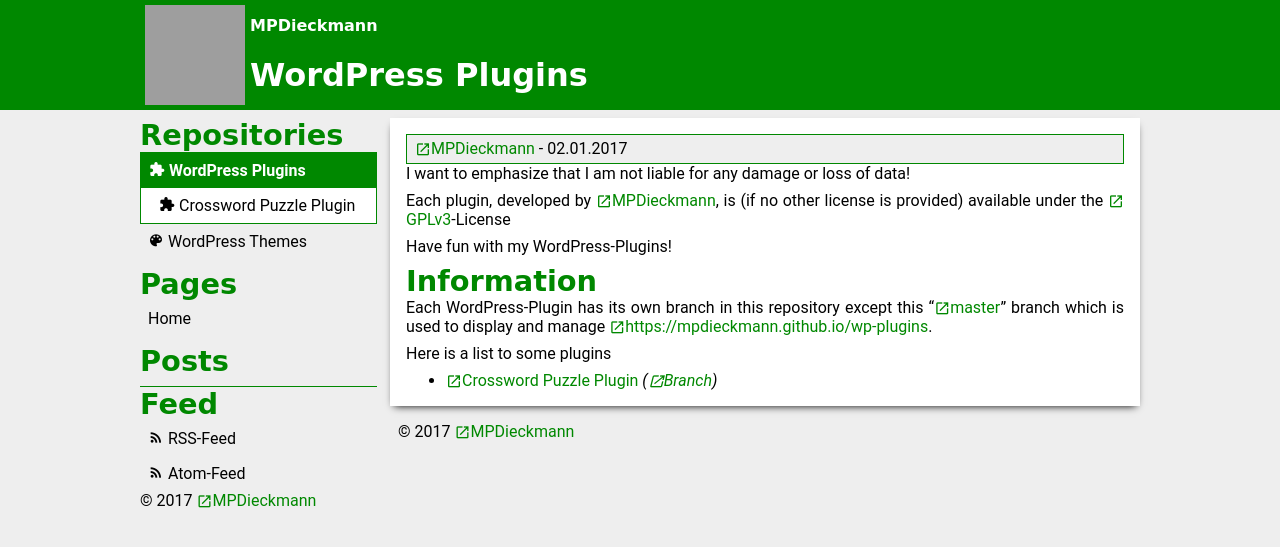
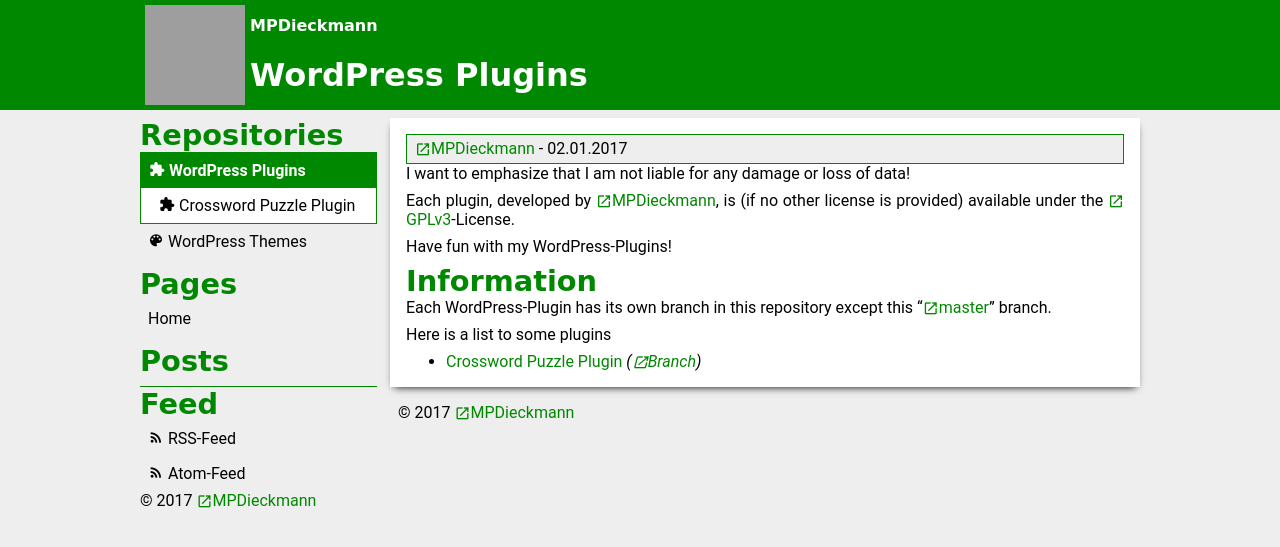
Before and after one commit to MPDieckmann/mpdieckmann.github.io, a Jekyll site: the page built from _repositories/wp-plugins.md, in a window 1280 px wide, cut to the strip 0-547 px from the top of the page. Built offline with Jekyll 4.4.1, drawn with Linux system fonts in a browser that asks for light colours; some web fonts are replaced; grey boxes are pictures that could not be loaded.

Commit message:
Update wp-plugins.md

```diff
--- a/_repositories/wp-plugins.md
+++ b/_repositories/wp-plugins.md
@@ -5,17 +5,17 @@
 ---
 I want to emphasize that I am not liable for any damage or loss of data!
 
-Each plugin, developed by [MPDieckmann](https://github.com/MPDieckmann), is (if no other license is provided) available under the [GPLv3](https://www.gnu.org/licenses/gpl-3.0.html)-License
+Each plugin, developed by [MPDieckmann](https://github.com/MPDieckmann), is (if no other license is provided) available under the [GPLv3](https://www.gnu.org/licenses/gpl-3.0.html)-License.
 
 Have fun with my WordPress-Plugins!
 
 ## Information
 
-Each WordPress-Plugin has its own branch in this repository except this "[master](https://github.com/MPDieckmann/wp-plugins/tree/master)" branch which is used to display and manage [https://mpdieckmann.github.io/wp-plugins](https://mpdieckmann.github.io/wp-plugins).
+Each WordPress-Plugin has its own branch in this repository except this "[master](https://github.com/MPDieckmann/wp-plugins/tree/master)" branch.
 
 Here is a list to some plugins
 {% for item in site.repositories %}
 {% if item.url contains page.url and item.url != page.url %}
-* [{{ item.title }}]({{ item.url | absolute_url }}) *([Branch]({{ item.branch }}))*
+* [{{ item.title }}]({{ item.url | relative_url }}) *([Branch]({{ item.branch }}))*
 {% endif %}
 {% endfor %}
```
